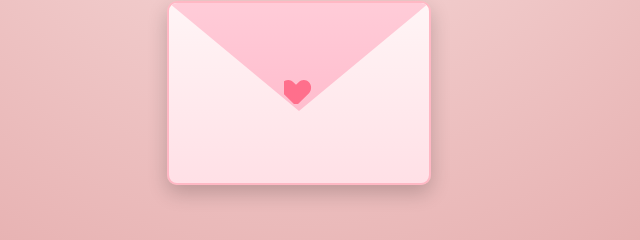
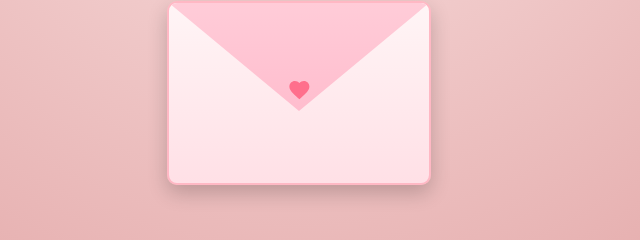
Before and after one commit to vietnv-hcmus-02/quac-quac, a plain HTML site: page index.html in a window 1280 px wide. Shown: the part 309-549 px from the top of the page, 343-983 px from the left. Drawn offline with nearby package versions, Linux system fonts and the light colour scheme.

Commit message:
fix lame heart

```diff
--- a/index.html
+++ b/index.html
@@ -65,16 +65,15 @@
       opacity: 0;
       z-index: 1;
     }
-
     .heart-seal {
       position: absolute;
       top: 75px;
-      left: 50%;
+      left: 59%;
       transform: translateX(-50%);
-      width: 30px;
-      height: 26px;
+      width: 70px;
+      height: 70px;
       background: #ff6f8c;
-      clip-path: path('M24.99,4.2c-2.84-3.05-7.49-3.05-10.33,0L12,6.86L9.34,4.2C6.5,1.15,1.85,1.15,-0.99,4.2c-2.84,3.05-2.84,8,0,11.05L12,28l12.99-12.75C27.83,12.2,27.83,7.25,24.99,4.2z');
+      clip-path: path('M12 21.35l-1.45-1.32C5.4 15.36 2 12.28 2 8.5 2 5.42 4.42 3 7.5 3c1.74 0 3.41.81 4.5 2.09C13.09 3.81 14.76 3 16.5 3 19.58 3 22 5.42 22 8.5c0 3.78-3.4 6.86-8.55 11.54L12 21.35z');
       z-index: 4;
       transition: transform 0.4s ease;
     }
@@ -93,9 +92,9 @@
       inset: 0;
     }
     .container svg {
-  position: relative;
-  top: -80px; /* move it upward — adjust as needed */
-}
+      position: relative;
+      top: -80px; /* move it upward — adjust as needed */
+    }
 
 
     p {
```
